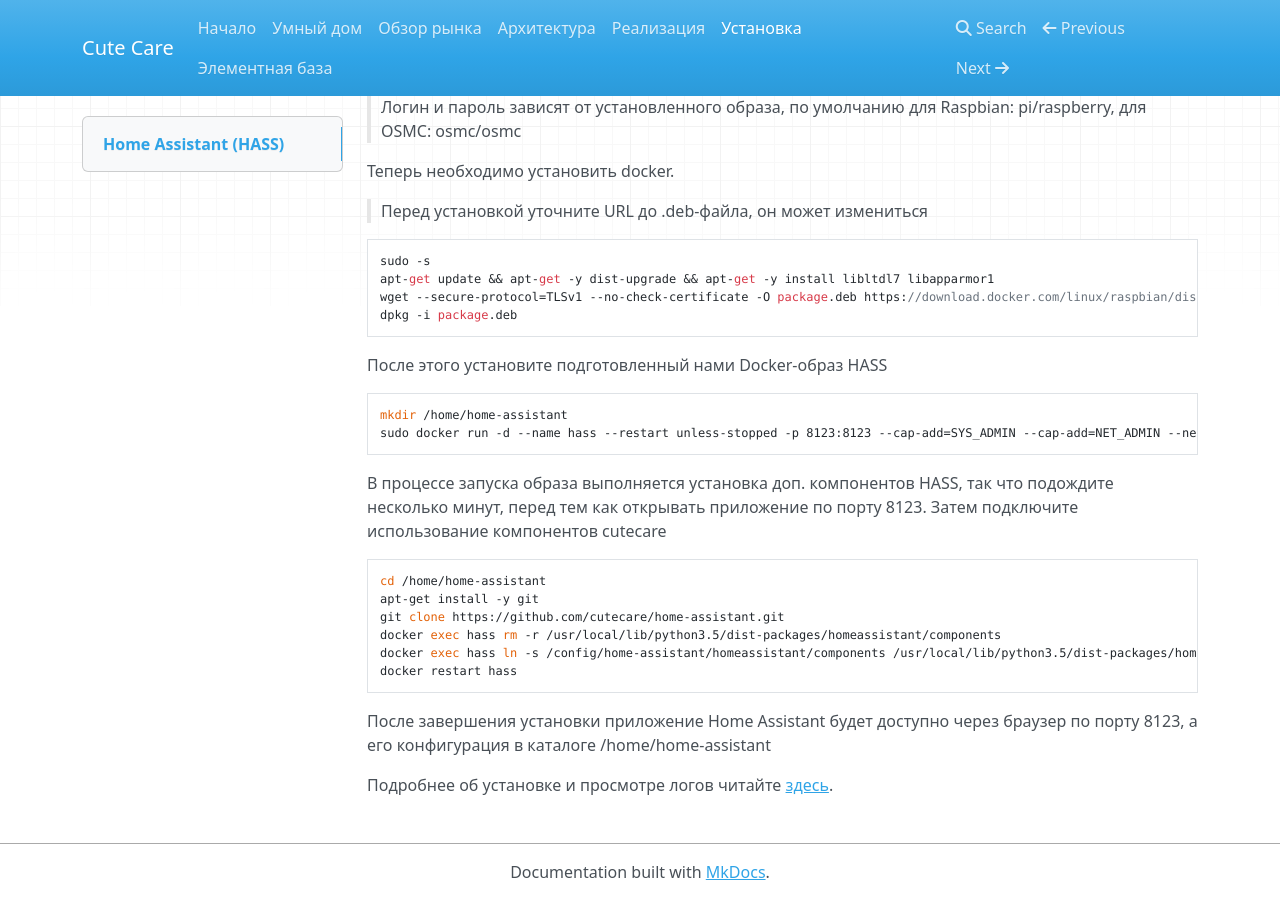
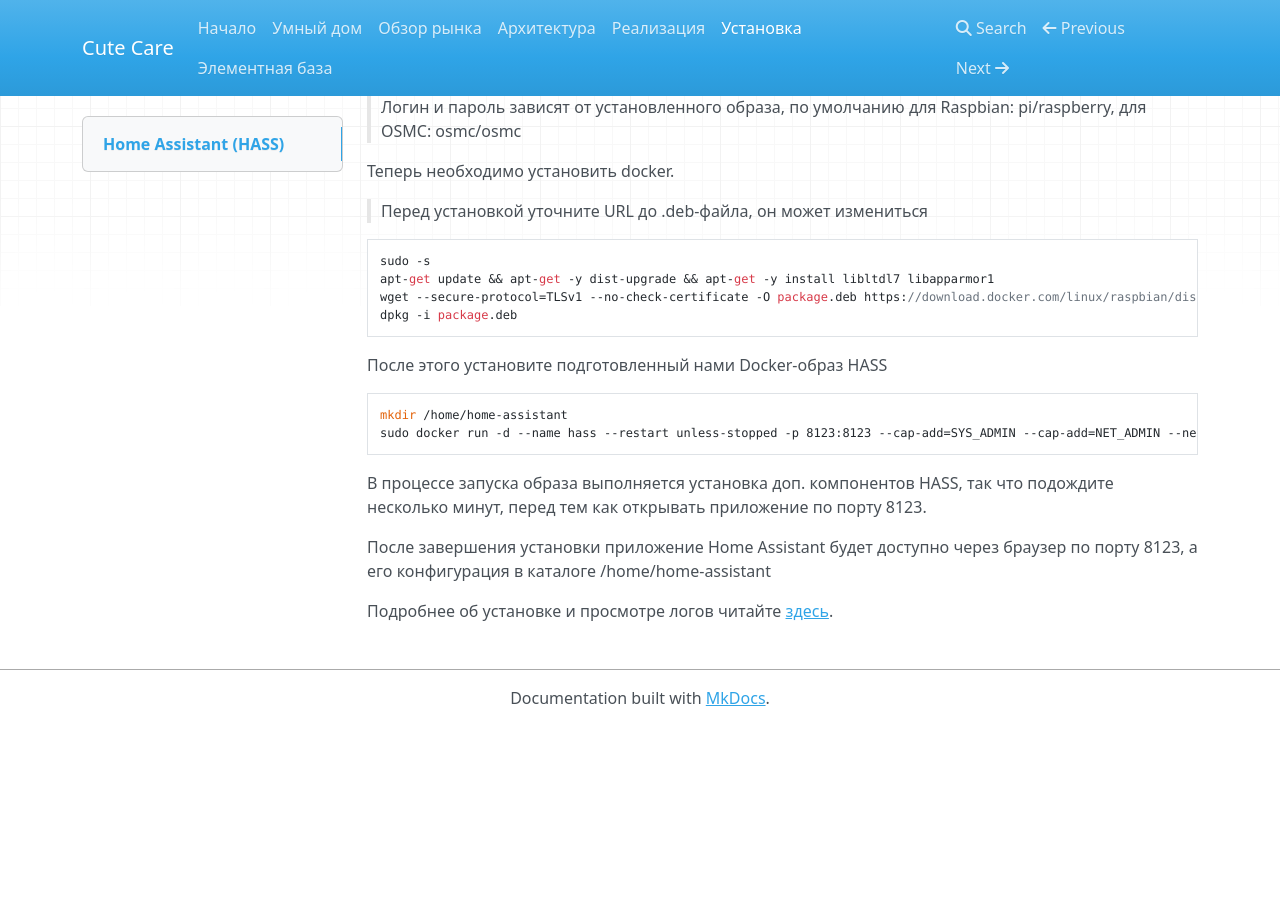
Before and after one commit to cutecare/cutecare-docs, an MkDocs documentation site: the page built from docs/Установка.md, in a window 1280 px wide and 900 px high, scrolled down 695 px. Built offline with MkDocs 1.6.1, drawn with Linux system fonts in a browser that asks for light colours; nearby versions of some CDN libraries; old or Windows-style settings are respelled for this version of MkDocs; after the commit the page ends 1421 px from its top, so only the background shows below that.

Commit message:
Update Установка.md

````diff
--- a/docs/Установка.md
+++ b/docs/Установка.md
@@ -39,16 +39,7 @@ mkdir /home/home-assistant
 sudo docker run -d --name hass --restart unless-stopped -p 8123:8123 --cap-add=SYS_ADMIN --cap-add=NET_ADMIN --net=host -v /home/home-assistant:/config -v /etc/localtime:/etc/localtime:ro cutecare/rpi-home-assistant:latest
 ```
 
-В процессе запуска образа выполняется установка доп. компонентов HASS, так что подождите несколько минут, перед тем как открывать приложение по порту 8123. Затем подключите использование компонентов cutecare
-
-```
-cd /home/home-assistant
-apt-get install -y git
-git clone https://github.com/cutecare/home-assistant.git
-docker exec hass rm -r /usr/local/lib/python3.5/dist-packages/homeassistant/components
-docker exec hass ln -s /config/home-assistant/homeassistant/components /usr/local/lib/python3.5/dist-packages/homeassistant/components
-docker restart hass
-```
+В процессе запуска образа выполняется установка доп. компонентов HASS, так что подождите несколько минут, перед тем как открывать приложение по порту 8123.
 
 После завершения установки приложение Home Assistant будет доступно через браузер по порту 8123, а его конфигурация в каталоге /home/home-assistant
 
````
